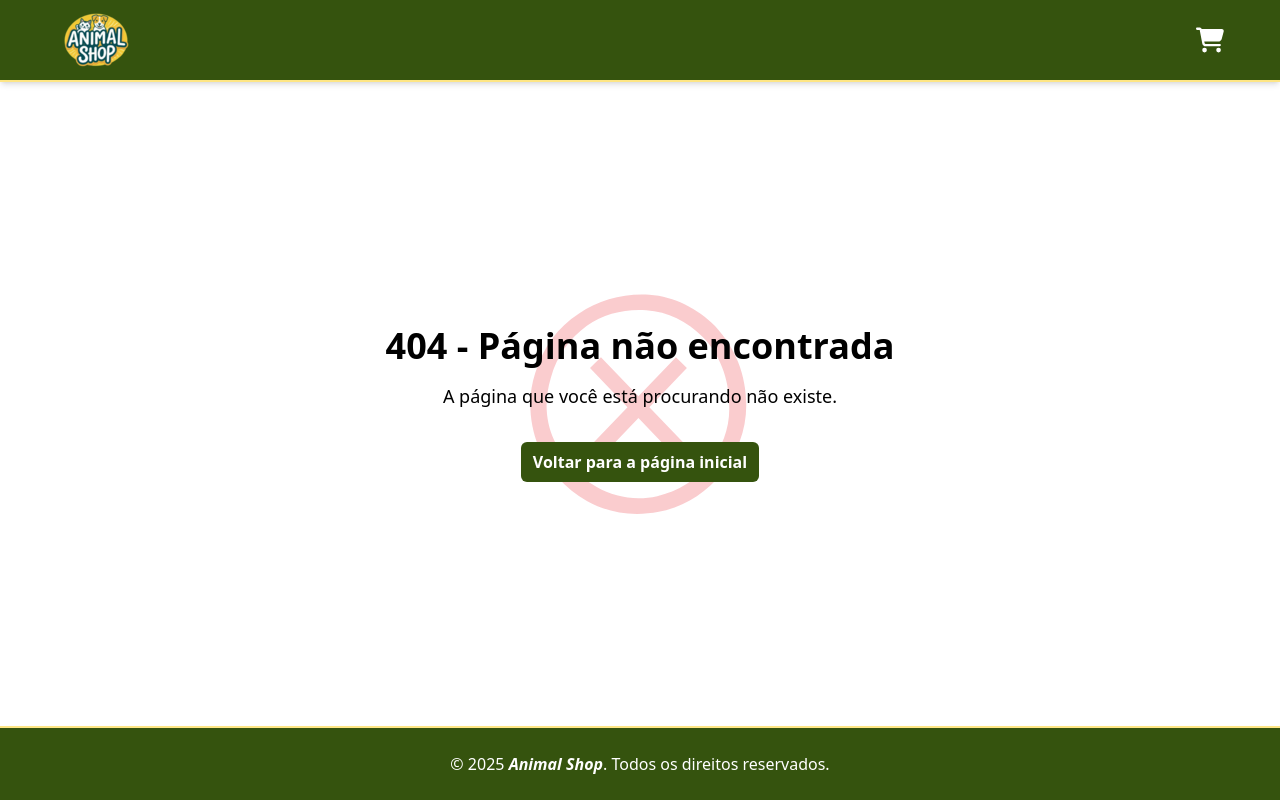
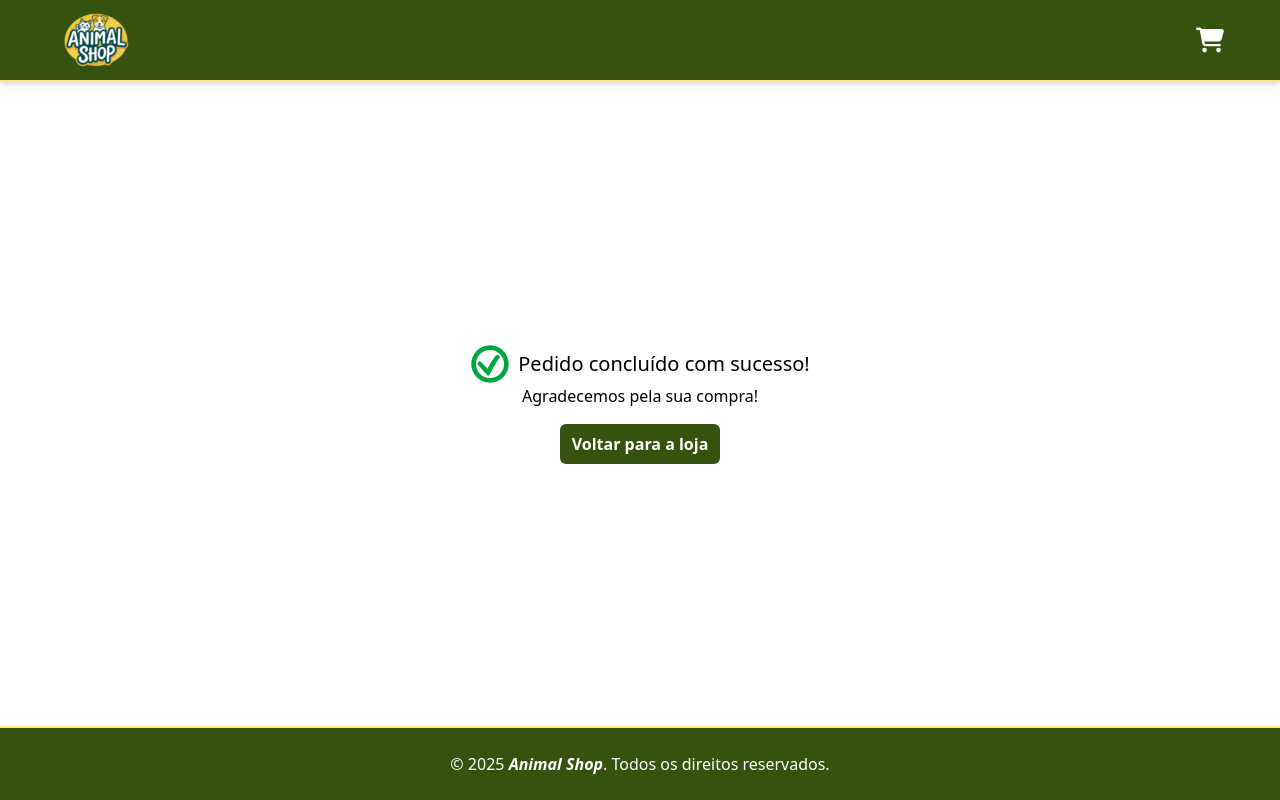
Before and after one commit to christopher-salomao/animal-shop-valtio, a React (Vite) app: page /meu-carrinho/pedido-concluido in a window 1280 px wide. Before the commit this address had no page. Built offline with nearby package versions, Linux system fonts and the light colour scheme.

Commit message:
feat: pagina de pedido finlizado ipementada e finalizada

```diff
--- a/src/cartStore.ts
+++ b/src/cartStore.ts
@@ -8,7 +8,6 @@ export interface CartProps extends ProductProps {
 
 export const cartState = proxy({
   cart: [] as CartProps[],
-  cartTotal: 0,
 });
 
 export function addToCart(newItem: ProductProps) {
--- a/src/pages/Cart/index.tsx
+++ b/src/pages/Cart/index.tsx
@@ -1,13 +1,20 @@
 import { useSnapshot } from "valtio";
-import { cartState, addToCart, decrimentCartAmount, removeFromCart, clearCart } from "../../cartStore";
+import {
+  cartState,
+  addToCart,
+  decrimentCartAmount,
+  removeFromCart,
+  clearCart,
+} from "../../cartStore";
 import { formatPrice } from "../../utils/formatPrice";
 
 import { FaRegTrashAlt } from "react-icons/fa";
-import { Link } from "react-router-dom";
+import { Link, useNavigate } from "react-router-dom";
 import { FaCartShopping } from "react-icons/fa6";
 
 function Cart() {
   const snap = useSnapshot(cartState);
+  const navigate = useNavigate();
 
   if (snap.cart.length === 0) {
     return (
@@ -26,6 +33,14 @@ function Cart() {
         </Link>
       </section>
     );
+  }
+
+  function handleConfirmOrder() {
+    // Aqui você pode implementar a lógica para finalizar o pedido
+    // Por exemplo, enviar os dados do pedido para um servidor ou API
+    // Neste exemplo, vamos apenas limpar o carrinho e redirecionar para a página
+    clearCart();
+    navigate("/meu-carrinho/pedido-concluido");
   }
 
   return (
@@ -91,7 +106,10 @@ function Cart() {
         <div>
           <div className="flex justify-between items-center">
             <h2 className="text-2xl font-bold text-zinc-900 mt-4">
-              Total do carrinho: R$ 1110,99
+              Total do carrinho:{" "}
+              {formatPrice.format(
+                snap.cart.reduce((total, item) => total + item.total, 0)
+              )}
             </h2>
             <button
               onClick={() => clearCart()}
@@ -101,7 +119,7 @@ function Cart() {
               Remover todos os itens
             </button>
           </div>
-          <button className=" bg-lime-900 text-white font-bold px-3 py-2 rounded-md hover:bg-lime-800 transition-colors cursor-pointer">
+          <button onClick={handleConfirmOrder} className=" bg-lime-900 text-white font-bold px-3 py-2 rounded-md hover:bg-lime-800 transition-colors cursor-pointer">
             Finalizar compra
           </button>
         </div>
--- /dev/null
+++ b/src/pages/FinishOrder/index.tsx
@@ -0,0 +1,22 @@
+import { GiConfirmed } from "react-icons/gi";
+import { Link } from "react-router-dom";
+
+function FinishOrder() {
+  return (
+    <section className="flex flex-col justify-center items-center h-full">
+      <div className="flex items-center gap-2">
+        <GiConfirmed size={40} className="text-green-600" />
+        <span className="font-medium text-xl">Pedido concluído com sucesso!</span>
+      </div>
+      <p className="text-center">Agradecemos pela sua compra!</p>
+      <Link
+        to="/"
+        className="mt-4 bg-lime-900 text-white font-bold px-3 py-2 rounded-md hover:bg-lime-800 transition-colors"
+      >
+        Voltar para a loja
+      </Link>
+    </section>
+  );
+}
+
+export default FinishOrder;
--- a/src/pages/Home/index.tsx
+++ b/src/pages/Home/index.tsx
@@ -17,15 +17,15 @@ function Home() {
 
   if (isLoading) {
     return (
-      <div className="flex justify-center items-center h-full">
+      <section className="flex justify-center items-center h-full">
         <div className="w-20 h-20 border-4 border-zinc-400/80 border-b-zinc-950 rounded-full animate-spin"></div>
-      </div>
+      </section>
     );
   }
 
   if (isError) {
     return (
-      <div className="flex flex-col gap-3 justify-center items-center h-full">
+      <section className="flex flex-col gap-3 justify-center items-center h-full">
         <div className="flex items-center gap-2">
           <VscError size={40} className="text-red-600" />
           <span className="font-medium">Erro ao carregar produtos!</span>
@@ -36,7 +36,7 @@ function Home() {
         >
           Tentar novamente
         </a>
-      </div>
+      </section>
     );
   }
 
--- a/src/routes.tsx
+++ b/src/routes.tsx
@@ -3,6 +3,7 @@ import { createBrowserRouter } from "react-router-dom";
 import Home from "./pages/Home";
 import Cart from "./pages/Cart";
 import NotFound from "./pages/NotFound";
+import FinishOrder from "./pages/FinishOrder";
 
 import Layout from "./components/Layout";
 
@@ -20,6 +21,10 @@ export const routes = createBrowserRouter([
         element: <Cart />,
       },
       {
+        path: "meu-carrinho/pedido-concluido",
+        element: <FinishOrder />,
+      },
+      {
         path: "*",
         element: <NotFound />,
       }
```
